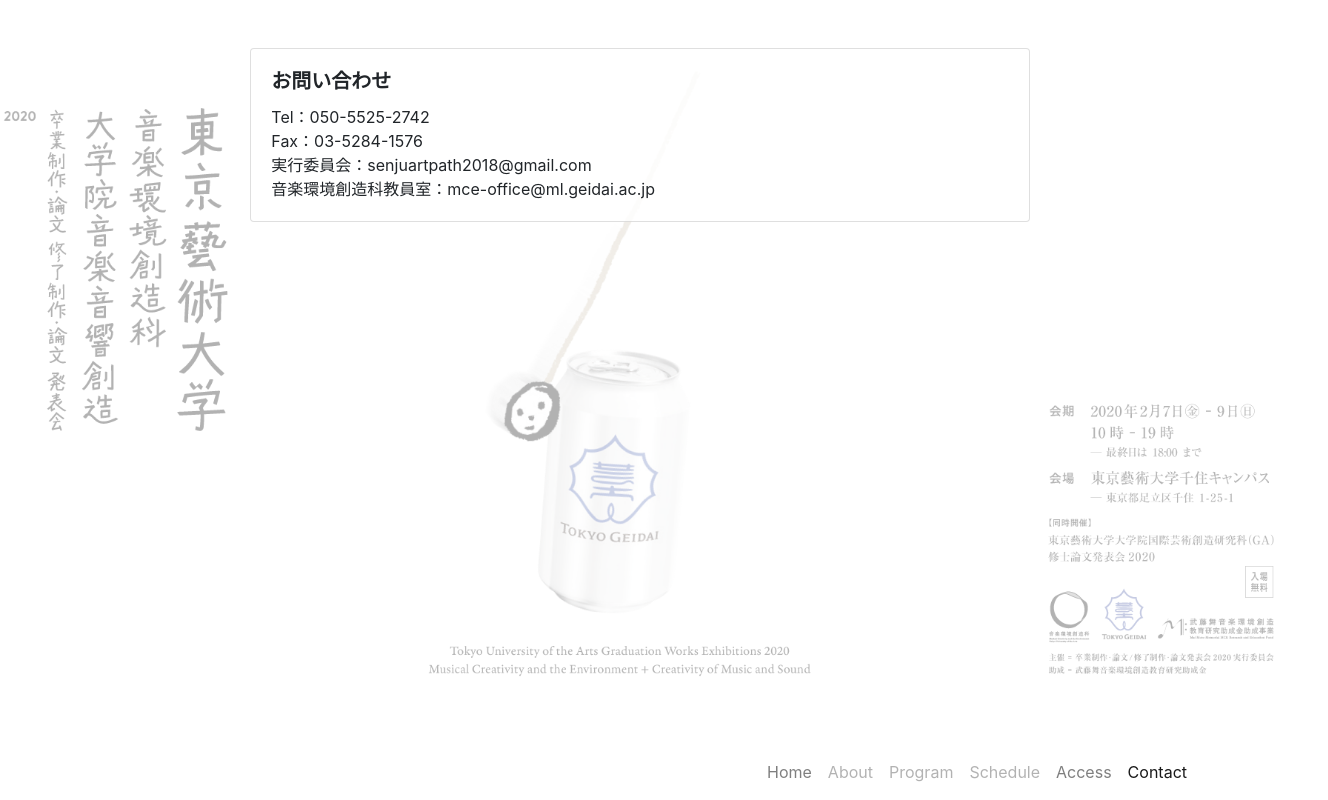
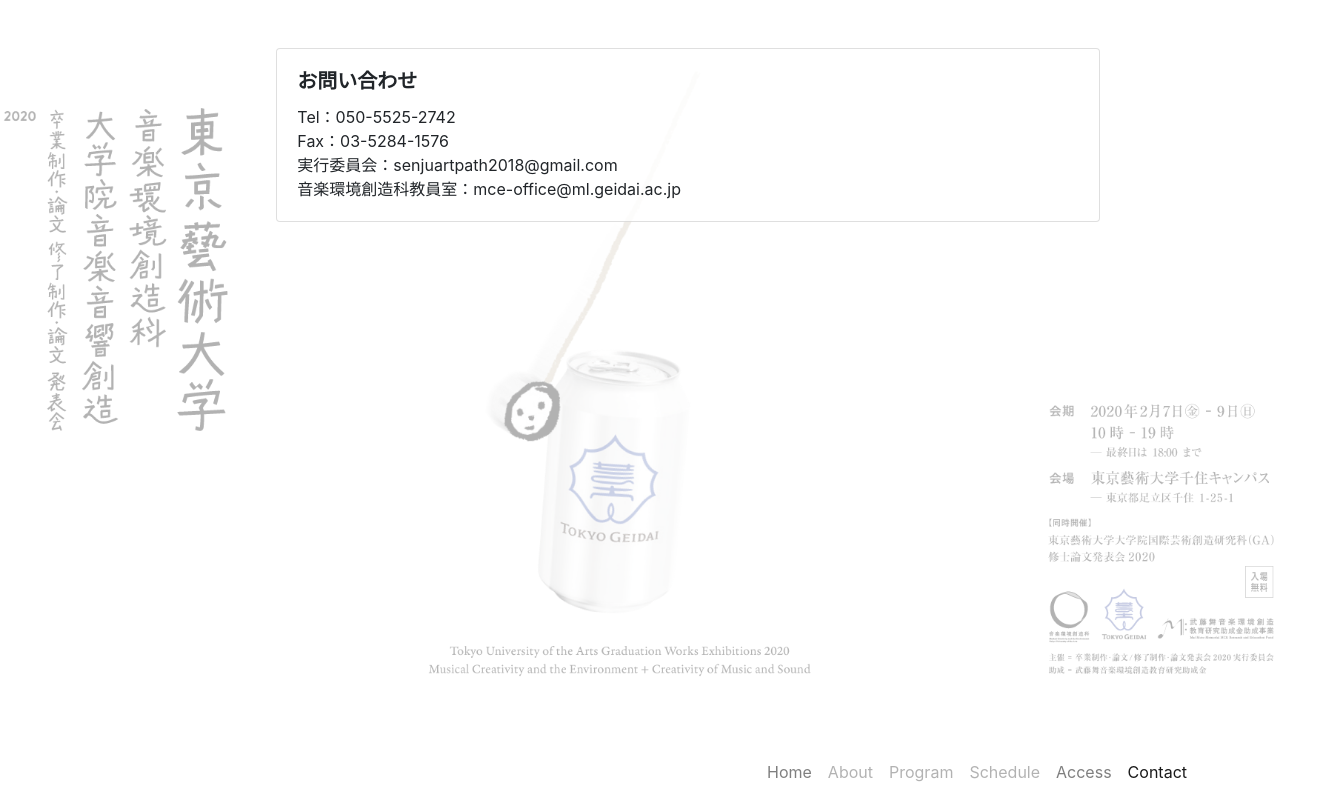
Before and after one commit to Rainekie/Rainekie.github.io, a website: page contact.html in a window 1280 px wide. Shown: the whole page, 1328 px wide, since content can reach past the window. Drawn offline with Linux system fonts and the light colour scheme.

Commit message:
Add files via upload

```diff
--- a/contact.html
+++ b/contact.html
@@ -51,10 +51,10 @@
 
       <!-- Page Content -->
   <section>
-    <div class="container-sm m-5">
+    <div class="container-fluid m-5">
       <div class="row">
-          <div class="col-sm-2"></div>
-          <div class="col-sm-8">
+          <div class="col-md-2"></div>
+          <div class="col-md-8">
               <div class="card" style="background-color: rgba(255,255,255,0.80);">
                   <div class="card-body">
                     <h5 class="card-title font-weight-bold">お問い合わせ</h5>
@@ -65,7 +65,7 @@
                   </div>
               </div>
           </div>
-          <div class="col-sm-2"></div>
+          <div class="col-md-2"></div>
 
       </div>
     </div>
```
Also changed, not shown: access.html (+1 -1 lines).
